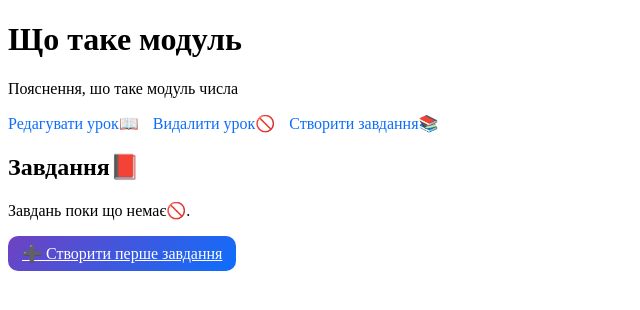
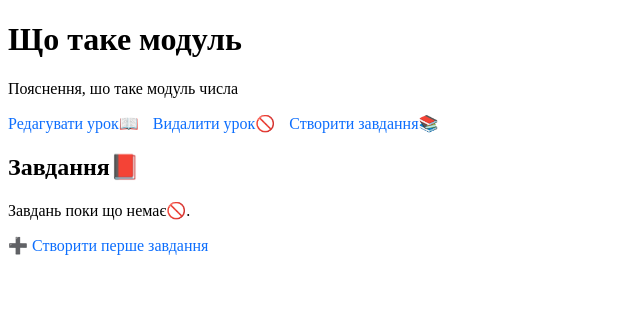
Before and after one commit to gennievtanke337/port_proekt, a Django app: page /lesson/12/ in a window 1280 px wide. Shown: the part 66-376 px from the top of the page, without its empty margins (0-640 px from the left). Run offline with Django 5.2, Linux system fonts and the light colour scheme; a user stored in the database is signed in; data comes from the database, SQL or seed files in the repository; both versions use the stored data as it was after the commit; data that the repository does not hold is empty.

Commit message:
small bug fix

```diff
--- a/lms_project/lms/templates/lms/lesson_detail.html
+++ b/lms_project/lms/templates/lms/lesson_detail.html
@@ -54,7 +54,7 @@
   {% else %}
     {% if user.is_superuser or user.profile.role == "teacher" or user.profile.role == "admin" %}
       <p class="text-black">Завдань поки що немає🚫.</p>
-      <a href="{% url 'create_assignment' lesson.id %}" class="btn-custom">➕ Створити перше завдання</a>
+      <a href="{% url 'create_assignment' lesson.id %}" class="link-btn">➕ Створити перше завдання</a>
     {% else %}
       <p class="text-black">Завдань поки що немає📖.</p>
     {% endif %}
```
Also changed, not shown: lms_project/db.sqlite3.
